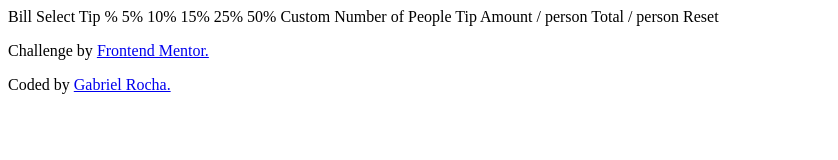
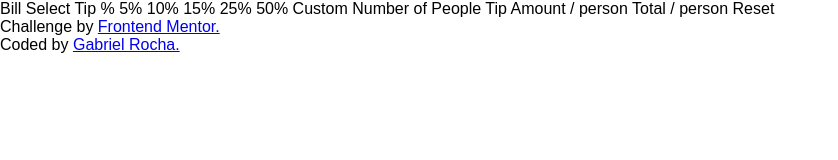
Before and after one commit to rochagbriel/tip-calculator-app, a plain HTML site: page index.html in a window 1280 px wide. Shown: the whole page, without its empty margins (0-838 px from the left). Drawn offline with Linux system fonts and the light colour scheme.

Commit message:
font import

```diff
--- a/assets/styles.css
+++ b/assets/styles.css
@@ -32,3 +32,10 @@ The designs were created to the following widths:
 
 - Family: [Space Mono](https://fonts.google.com/specimen/Space+Mono)
 - Weights: 700 */
+
+* {
+    margin: 0;
+    padding: 0;
+    box-sizing: border-box;
+    font-family: 'Montserrat', sans-serif;
+}
```
